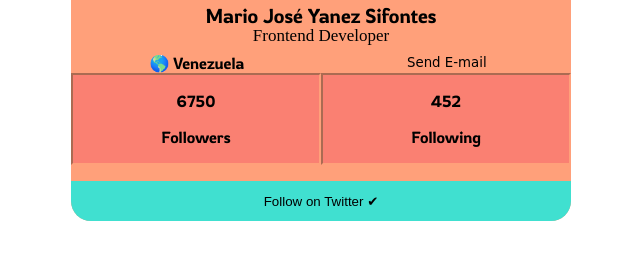
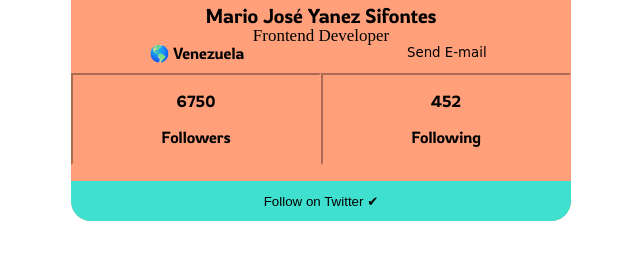
Before and after one commit to MarioY99/Card, a plain HTML site: page card.html in a window 1280 px wide. Shown: the part 287-546 px from the top of the page, without its empty margins (319-959 px from the left). Drawn offline with Linux system fonts and the light colour scheme.

Commit message:
cambios a card

```diff
--- a/card.html
+++ b/card.html
@@ -56,6 +56,8 @@
            width: 100%;
            height: 20px;
            justify-content: space-around;
+           margin-top: -10px;
+           margin-bottom: 10px;
         }
         .location {
             font-family: 'Rowdies', cursive;
@@ -67,6 +69,7 @@
             background: none;
             border: hidden;
             font-family: cursive;
+            margin-top: -10px;
         }
         .correo:hover {
             background: lightblue;
@@ -75,7 +78,6 @@
             display: flex;
             justify-content: space-between;
             width: 100%;
-            background: salmon;
         }
         .followers {
             font-family: 'Rowdies', cursive;
```
